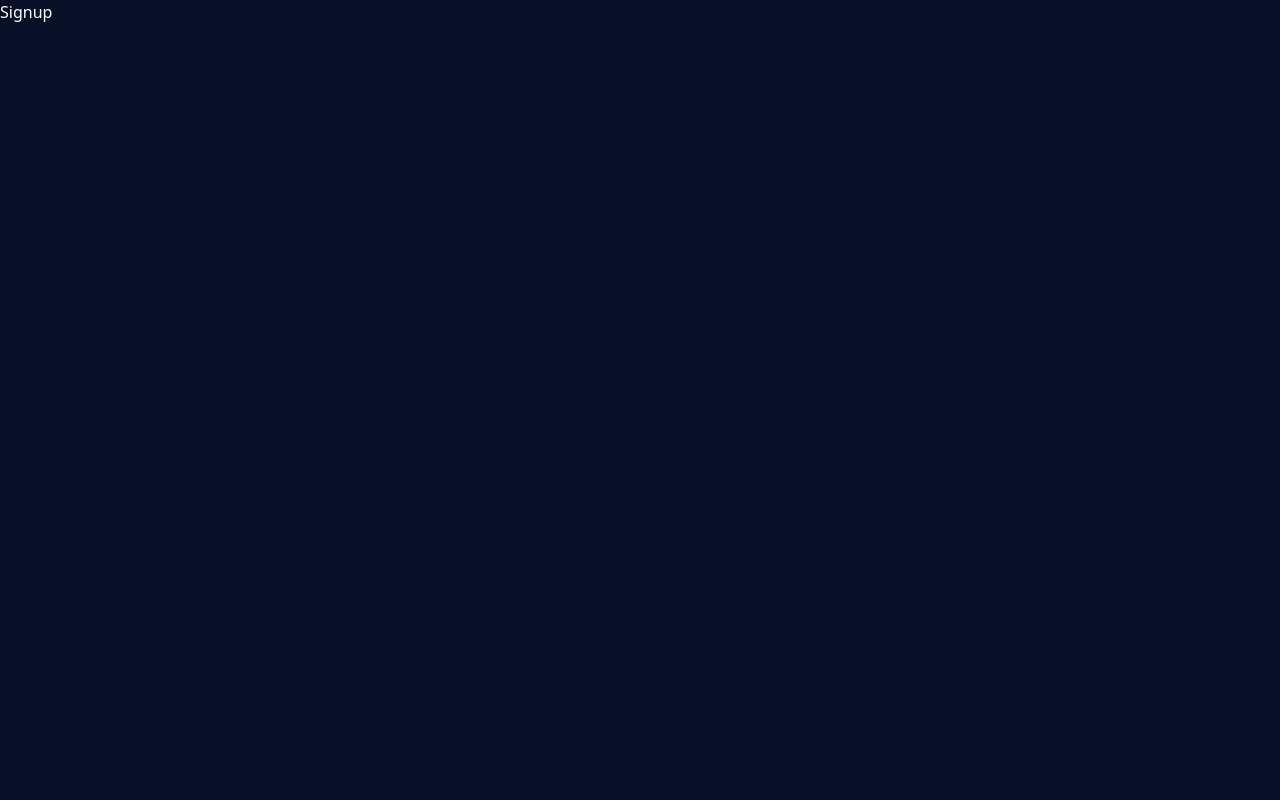
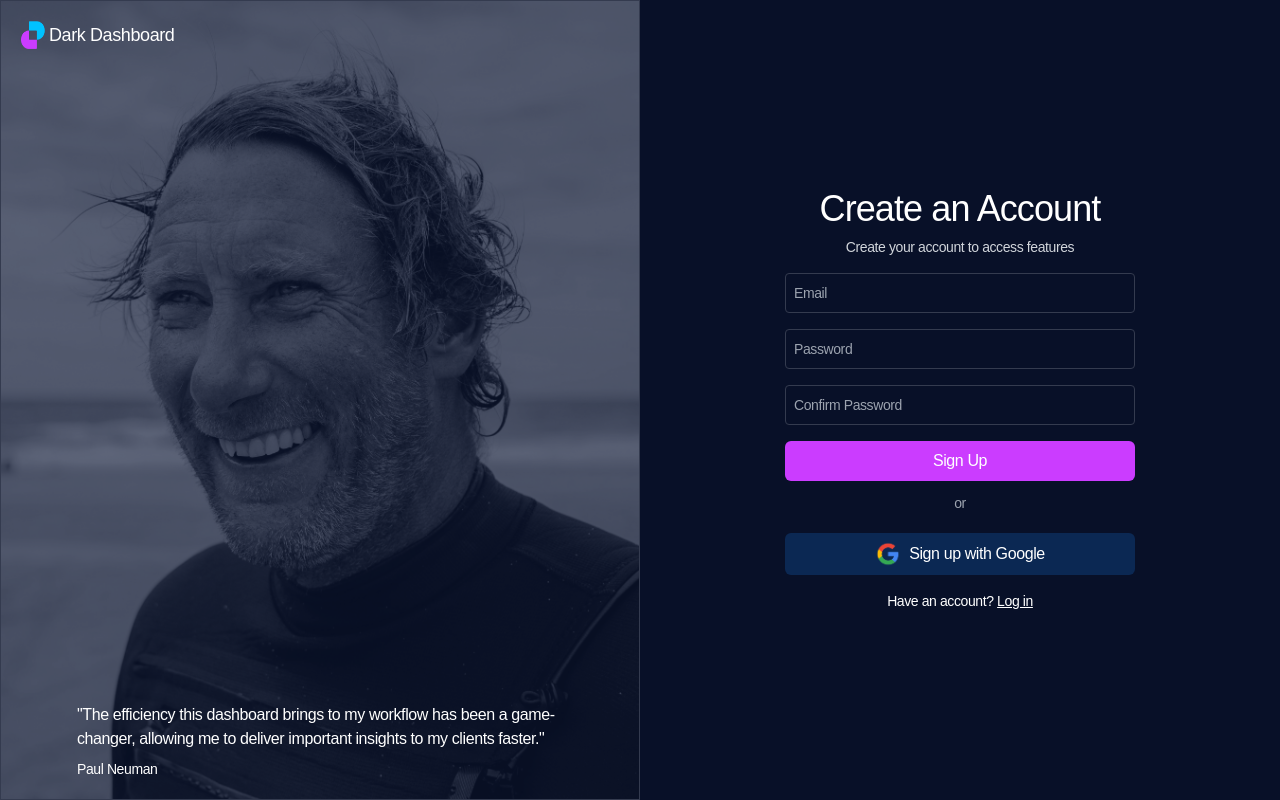
Before and after one commit to tojiw/Dark-Dashboard, a Next.js app: page /signup in a window 1280 px wide. Built offline with nearby package versions, Linux system fonts and the light colour scheme.

Commit message:
sign up page created

```diff
--- a/app/signup/page.tsx
+++ b/app/signup/page.tsx
@@ -1,9 +1,91 @@
-import React from 'react'
+import React from "react";
+import login_bg from "@/public/images/tom-morbey-n-TFB7_A7GI-unsplash.jpg";
+import Image from "next/image";
+import logo from "@/public/images/Logo Icon.png";
+import googleLogo from "@/public/images/google.png";
+
+import Link from "next/link";
 
 const Signup = () => {
   return (
-    <div>Signup</div>
-  )
-}
+    <div className="flex flex-row font-DM-Sans min-h-screen tracking-tight">
+      <div className="w-1/2 min-h-screen bg-inner-color border-[0.1px] border-card-stroke p-5 relative">
+        <Image
+          src={login_bg}
+          alt="Background"
+          layout="fill"
+          objectFit="cover"
+          quality={100}
+          className="grayscale opacity-40"
+        />
+        <div className="relative z-10 flex flex-col justify-between h-full">
+          <div className="flex flex-row gap-1">
+            <Image src={logo} alt="logo-image" width={24} height={24} />
+            <span className="hidden lg:block text-lg font-medium">
+              Dark Dashboard
+            </span>
+          </div>
 
-export default Signup
+          <div className="flex flex-col gap-2">
+            <p className="font-DM-Sans px-14">
+              "The efficiency this dashboard brings to my workflow has been a
+              game-changer, allowing me to deliver important insights to my
+              clients faster."
+            </p>
+            <p className="text-sm px-14">Paul Neuman</p>
+          </div>
+        </div>
+      </div>
+      <div className="w-1/2 flex flex-col justify-center items-center">
+        <div className="flex flex-col gap-2">
+          <h2 className="text-4xl tracking-tight text-center">Create an Account</h2>
+          <p className="text-center items-center text-gray-300 text-sm">
+          Create your account to access features
+          </p>
+        </div>
+        <div className="flex flex-col gap-4 mt-4">
+          <input
+            type="email"
+            name=""
+            id=""
+            placeholder="Email"
+            className="w-[350px] h-10 rounded-[4px] px-2 placeholder:text-sm ring-0 bg-transparent border-[0.1px] border-card-stroke"
+          />
+          <input
+            type="password"
+            name=""
+            id=""
+            placeholder="Password"
+            className="w-[350px] h-10 rounded-[4px] px-2 placeholder:text-sm bg-transparent border-[0.1px] border-card-stroke"
+          />
+           <input
+            type="password"
+            name=""
+            id=""
+            placeholder="Confirm Password"
+            className="w-[350px] h-10 rounded-[4px] px-2 placeholder:text-sm bg-transparent border-[0.1px] border-card-stroke"
+          />
+        </div>
+        <div className="flex flex-col gap-1 items-center">
+          <button className="w-[350px] py-2 bg-primary-color rounded-md mt-4">
+            Sign Up
+          </button>
+          <p className="text-sm text-gray-400 mt-2">or</p>
+          <button className="w-[350px] py-2 bg-[#1D88FE] bg-opacity-20 items-center rounded-md mt-4 flex flex-row gap-2 justify-center">
+            <span><Image src={googleLogo} alt="" width={26} /></span>{" "}
+            Sign up with Google
+          </button>
+        </div>
+        <p className="w-1/2 mt-4 text-center text-sm">
+          Have an account?{" "}
+          <Link href="../login" className="underline cursor-pointer">
+            {" "}
+            Log in
+          </Link>
+        </p>
+      </div>
+    </div>
+  );
+};
+
+export default Signup;
```
Also changed, not shown: public/images/tom-morbey-n-TFB7_A7GI-unsplash.jpg (added).
